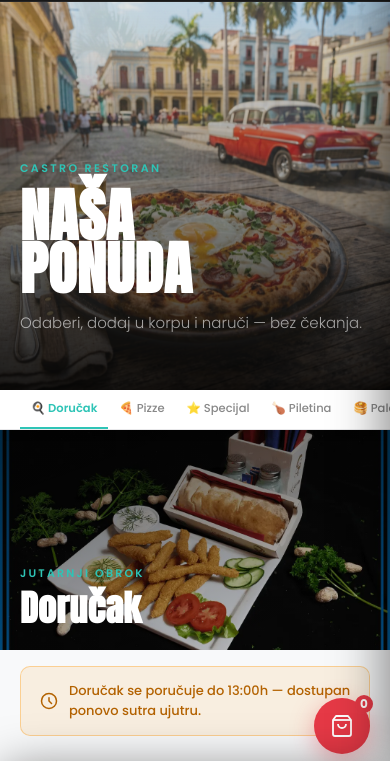
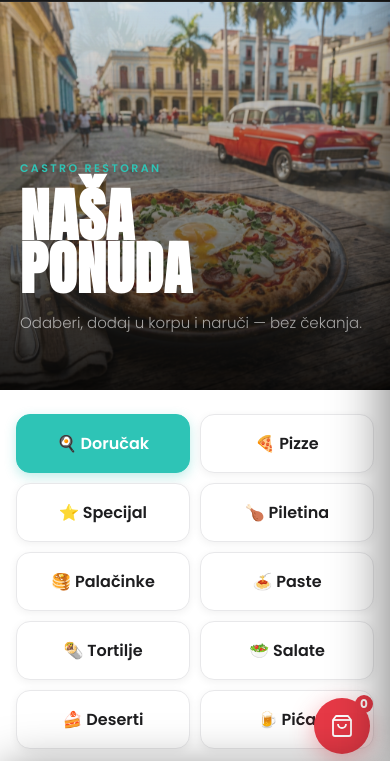
Before and after one commit to Danilo-M01/Castro, a website: page meni.html in a window 390 px wide. Shown: the part 66-827 px from the top of the page. Drawn offline with nearby package versions, Linux system fonts and the light colour scheme; no server answers.

Commit message:
Add files via upload

```diff
--- a/meni.css
+++ b/meni.css
@@ -1171,28 +1171,43 @@ button { cursor: pointer; border: none; background: none; font: inherit; }
 .sub-nav__inner {
   display: flex;
   align-items: center;
-  gap: 0;
-  padding: 0 20px;
+  gap: 10px;
+  padding: 16px 20px;
   width: min(1200px, 100%);
   margin-inline: auto;
-  overflow-x: auto;
-  scrollbar-width: none;
+  flex-wrap: wrap;
+  justify-content: center;
 }
-.sub-nav__inner::-webkit-scrollbar { display: none; }
 .sub-nav__item {
   flex-shrink: 0;
-  padding: 10px 13px;
-  font-size: 12px;
-  font-weight: 500;
-  color: var(--muted);
-  border-bottom: 2.5px solid transparent;
-  transition: color .2s, border-color .2s;
+  padding: 12px 20px;
+  font-size: 15px;
+  font-weight: 600;
+  color: var(--text);
+  background: var(--bg-card);
+  border-radius: 40px;
+  border: 1px solid var(--divider);
+  transition: all .2s;
   white-space: nowrap;
   text-decoration: none;
-  display: block;
+  display: flex;
+  align-items: center;
+  justify-content: center;
+  box-shadow: 0 2px 6px rgba(0,0,0,0.04);
 }
-.sub-nav__item:hover { color: var(--text); }
-.sub-nav__item.active { color: var(--primary); border-bottom-color: var(--primary); font-weight: 600; }
+.sub-nav__item:hover {
+  color: var(--white);
+  background: var(--primary);
+  border-color: var(--primary);
+  transform: translateY(-2px);
+  box-shadow: 0 4px 12px rgba(46,196,182,0.3);
+}
+.sub-nav__item.active {
+  color: var(--white);
+  background: var(--primary);
+  border-color: var(--primary);
+  box-shadow: 0 4px 12px rgba(46,196,182,0.3);
+}
 
 /* ─── ITEM DESCRIPTION ─── */
 .item__name {
@@ -1237,8 +1252,22 @@ button { cursor: pointer; border: none; background: none; font: inherit; }
 
 /* ─── MOBILE SUB-NAV ─── */
 @media (max-width: 768px) {
-  .sub-nav { top: var(--nav-h); }
-  .sub-nav__item { padding: 10px 11px; font-size: 11.5px; }
+  .sub-nav {
+    position: relative; /* Prevent it from obscuring the screen */
+    top: 0;
+  }
+  .sub-nav__inner {
+    gap: 10px;
+    padding: 24px 16px;
+  }
+  .sub-nav__item {
+    padding: 16px 14px;
+    font-size: 16px;
+    border-radius: 14px;
+    flex: 1 1 calc(50% - 10px);
+    justify-content: center;
+    box-shadow: 0 2px 8px rgba(0,0,0,0.06);
+  }
 }
 
 /* ─── DORUČAK — cutoff banner & disabled state ─── */
```
